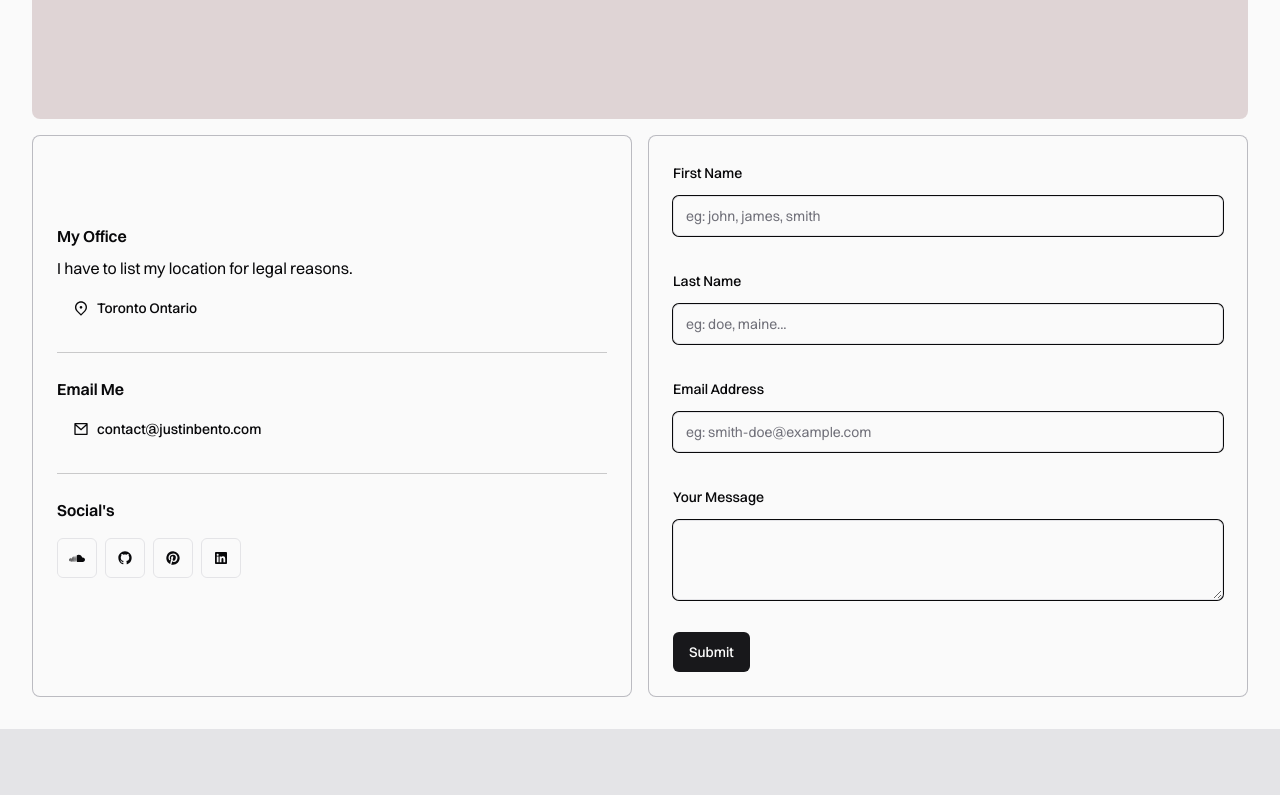
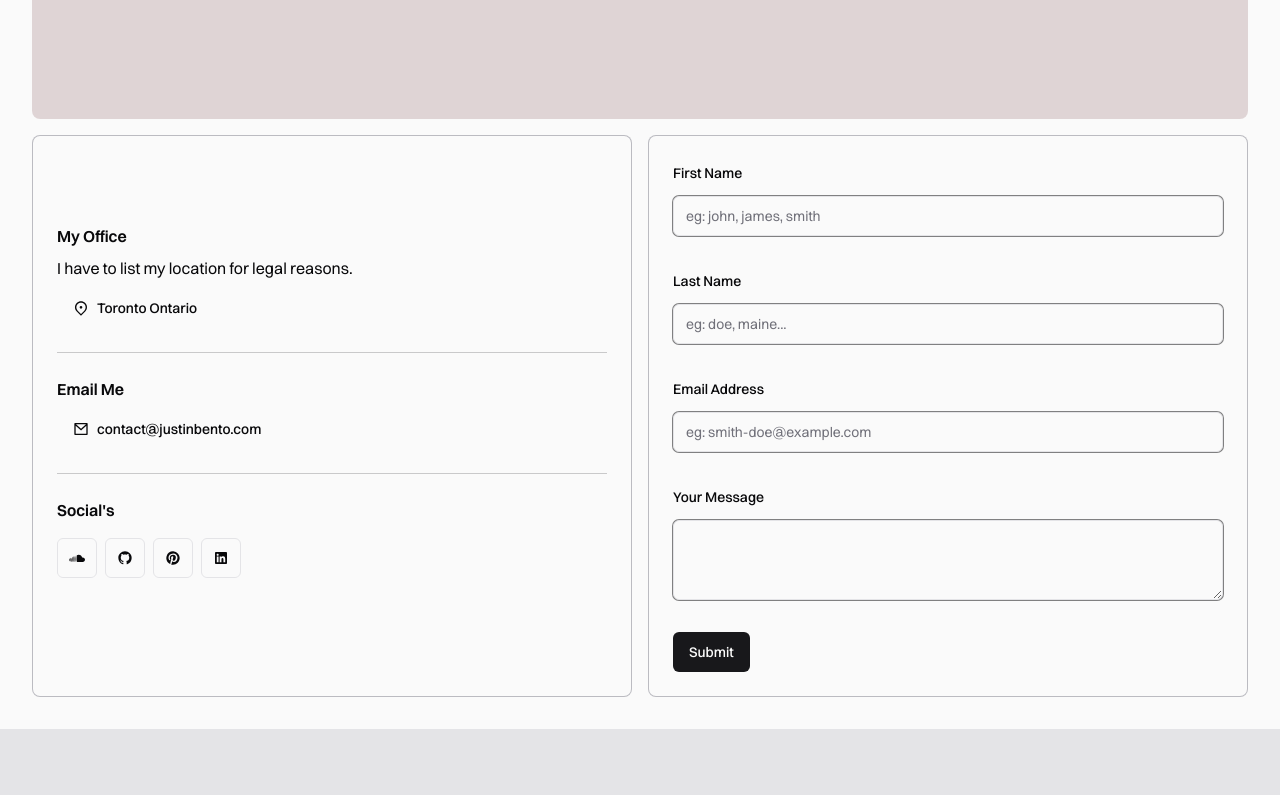
Before and after one commit to Justin-Bento/portfolio, a Next.js app: page /contact in a window 1280 px wide. Shown: the part 513-1308 px from the top of the page. Built offline with nearby package versions, Linux system fonts and the light colour scheme; no server answers.

Commit message:
Reduced opacity of ring by 50%

```diff
--- a/components/ContactForm.tsx
+++ b/components/ContactForm.tsx
@@ -23,7 +23,7 @@ export default function ContactForm() {
             id="firstName"
             autoComplete="family-name"
             placeholder="eg: john, james, smith"
-            className="ring-1 ring-black dark:ring-white/70"
+            className="ring-1 ring-black/50 dark:ring-white/70"
           />
           <ValidationError prefix="firstName" field="firstName" errors={state.errors} />
         </fieldset>
@@ -37,7 +37,7 @@ export default function ContactForm() {
             id="lastName"
             autoComplete="lastName"
             placeholder="eg: doe, maine..."
-            className="ring-1 ring-black dark:ring-white/70"
+            className="ring-1 ring-black/50 dark:ring-white/70"
           />
           <ValidationError prefix="lastName" field="lastName" errors={state.errors} />
           {/* This is the end Of Lats Name Input  */}
@@ -51,7 +51,7 @@ export default function ContactForm() {
             id="email"
             autoComplete="family-name"
             placeholder="eg: smith-doe@example.com"
-            className="ring-1 ring-black dark:ring-white/70"
+            className="ring-1 ring-black/50 dark:ring-white/70"
           />
           <ValidationError prefix="Email" field="email" errors={state.errors} />
           {/* This is the end Of Email Input  */}
@@ -60,7 +60,7 @@ export default function ContactForm() {
           <Label htmlFor="userMessage" defaultValue="userMessage">
             Your Message
           </Label>
-          <Textarea id="userMessage" name="userMessage" className="ring-1 ring-black dark:ring-white/70 my-1.5" />
+          <Textarea id="userMessage" name="userMessage" className="ring-1 ring-black/50 dark:ring-white/70 my-1.5" />
           <ValidationError prefix="userMessage" field="userMessage" errors={state.errors} />
         </fieldset>
         <fieldset className="space-y-3">
```
